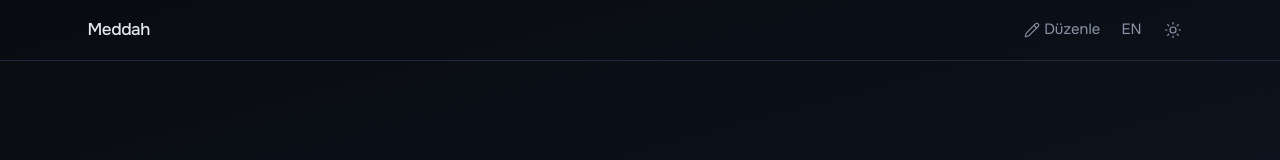
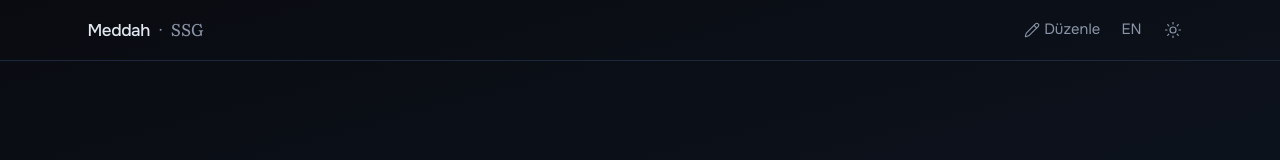
Before and after one commit to ssamilg/meddah, a Vue app: page /read/1/1 in a window 1280 px wide. Shown: the top 160 px of the page. Built offline with nearby package versions, Linux system fonts and the light colour scheme; the HTML template or start-up script is replaced by a standard one.

Commit message:
Update AppNav component to conditionally display a link to the SSG site when no title is shown, enhancing navigation options. Adjust text styling for better alignment and readability.

```diff
--- a/src/components/AppNav.vue
+++ b/src/components/AppNav.vue
@@ -19,11 +19,20 @@ const emit = defineEmits<{
 <template>
   <header class="border-b border-line bg-page/80">
     <div class="mx-auto flex h-14 w-full max-w-[68rem] items-center justify-between px-6">
-      <div class="flex min-w-0 items-center gap-2 text-base font-medium tracking-tight text-ink">
+      <div class="flex min-w-0 items-baseline gap-2 text-base font-medium leading-none tracking-tight text-ink">
         <RouterLink to="/" class="shrink-0 cursor-pointer">Meddah</RouterLink>
         <template v-if="showTitle">
           <span class="shrink-0 font-normal text-mute" aria-hidden="true">/</span>
           <span class="min-w-0 truncate">{{ showTitle }}</span>
+        </template>
+        <template v-else>
+          <span class="shrink-0 font-normal text-mute" aria-hidden="true">·</span>
+          <a
+            href="https://ssamilg.dev"
+            class="shrink-0 font-literata font-normal tracking-normal text-mute hover:text-ink"
+          >
+            SSG
+          </a>
         </template>
       </div>
       <div class="flex items-center gap-1">
```
